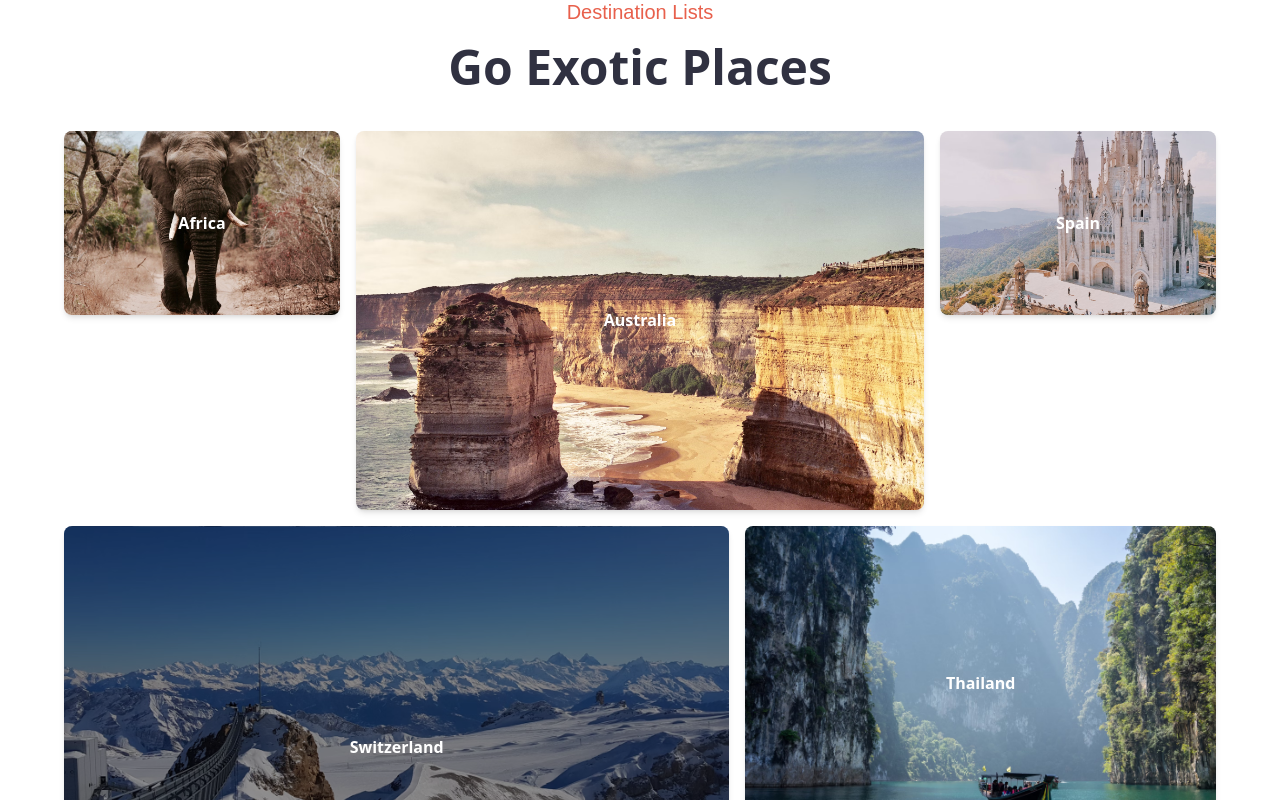
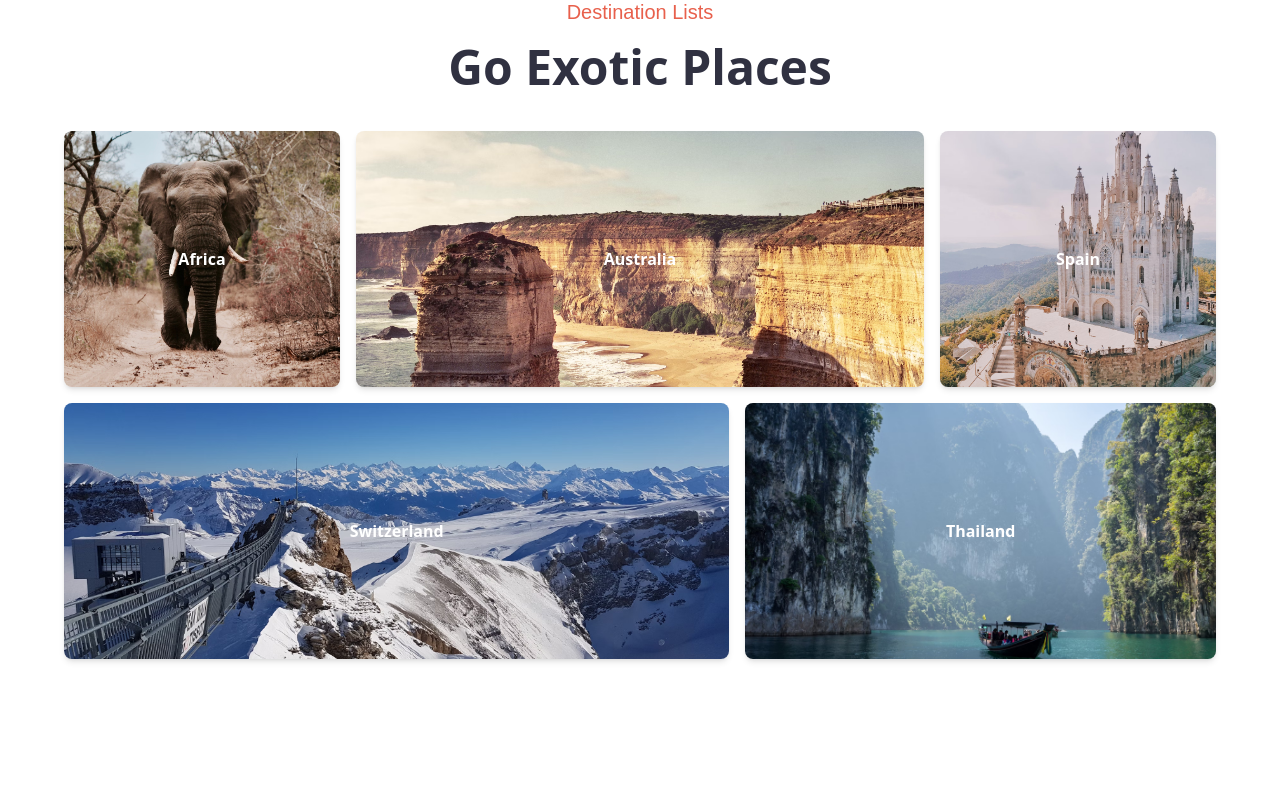
Before and after one commit to Sh-karan27/tour-and-travel-vidyahubintern, a React (Vite) app: page / in a window 1280 px wide. Shown: the part 2320-3120 px from the top of the page. Built offline with nearby package versions, Linux system fonts and the light colour scheme; a web font is replaced by a local one.

Commit message:
destination list  height fixed

```diff
--- a/src/components/DestinationLists.jsx
+++ b/src/components/DestinationLists.jsx
@@ -15,12 +15,10 @@ const DestinationLists = () => {
       <h1 className="text-3xl sm:text-4xl lg:text-5xl font-bold mt-4 text-[#303141] text-center">
         Go Exotic Places
       </h1>
-
-      {/* Custom Grid Layout */}
       <div className="grid grid-cols-1 sm:grid-cols-2 lg:grid-cols-12 gap-4 w-full max-w-6xl mt-10">
         {/* Row 1 */}
         <div
-          className="relative rounded-lg shadow-md col-span-1 lg:col-span-3 bg-cover bg-center group overflow-hidden transform transition-all duration-300 ease-out hover:scale-105 aspect-[3/2]"
+          className="relative rounded-lg shadow-md col-span-1 lg:col-span-3 bg-cover bg-center group overflow-hidden transform transition-all duration-300 ease-out hover:scale-105 h-64"
           style={{
             backgroundImage: `url(${africa})`,
           }}
@@ -36,7 +34,7 @@ const DestinationLists = () => {
         </div>
 
         <div
-          className="relative rounded-lg shadow-md col-span-1 sm:col-span-2 lg:col-span-6 bg-cover bg-center group overflow-hidden transform transition-all duration-300 ease-out hover:scale-105 aspect-[3/2]"
+          className="relative rounded-lg shadow-md col-span-1 sm:col-span-2 lg:col-span-6 bg-cover bg-center group overflow-hidden transform transition-all duration-300 ease-out hover:scale-105 h-64"
           style={{
             backgroundImage: `url(${australia})`,
           }}
@@ -52,7 +50,7 @@ const DestinationLists = () => {
         </div>
 
         <div
-          className="relative rounded-lg shadow-md col-span-1 lg:col-span-3 bg-cover bg-center group overflow-hidden transform transition-all duration-300 ease-out hover:scale-105 aspect-[3/2]"
+          className="relative rounded-lg shadow-md col-span-1 lg:col-span-3 bg-cover bg-center group overflow-hidden transform transition-all duration-300 ease-out hover:scale-105 h-64"
           style={{
             backgroundImage: `url(${spain})`,
           }}
@@ -69,12 +67,12 @@ const DestinationLists = () => {
 
         {/* Row 2 */}
         <div
-          className="relative rounded-lg shadow-md col-span-1 sm:col-span-2 lg:col-span-7 bg-cover bg-center group overflow-hidden transform transition-all duration-300 ease-out hover:scale-105 aspect-[3/2]"
+          className="relative rounded-lg shadow-md col-span-1 sm:col-span-2 lg:col-span-7 bg-cover bg-center group overflow-hidden transform transition-all duration-300 ease-out hover:scale-105 h-64"
           style={{
             backgroundImage: `url(${swizerland})`,
           }}
         >
-          <div className="w-full h-full bg-black bg-opacity-40 flex items-center justify-center text-white font-bold">
+          <div className="w-full h-full flex items-center justify-center text-white font-bold">
             Switzerland
           </div>
           <div className="absolute inset-0 bg-black bg-opacity-50 h-0 group-hover:h-full transition-all duration-300 ease-out transform origin-bottom flex items-center justify-center z-10">
@@ -85,7 +83,7 @@ const DestinationLists = () => {
         </div>
 
         <div
-          className="relative rounded-lg shadow-md col-span-1 lg:col-span-5 bg-cover bg-center group overflow-hidden transform transition-all duration-300 ease-out hover:scale-105 aspect-[3/2]"
+          className="relative rounded-lg shadow-md col-span-1 lg:col-span-5 bg-cover bg-center group overflow-hidden transform transition-all duration-300 ease-out hover:scale-105 h-64"
           style={{
             backgroundImage: `url(${thailand})`,
           }}
```
